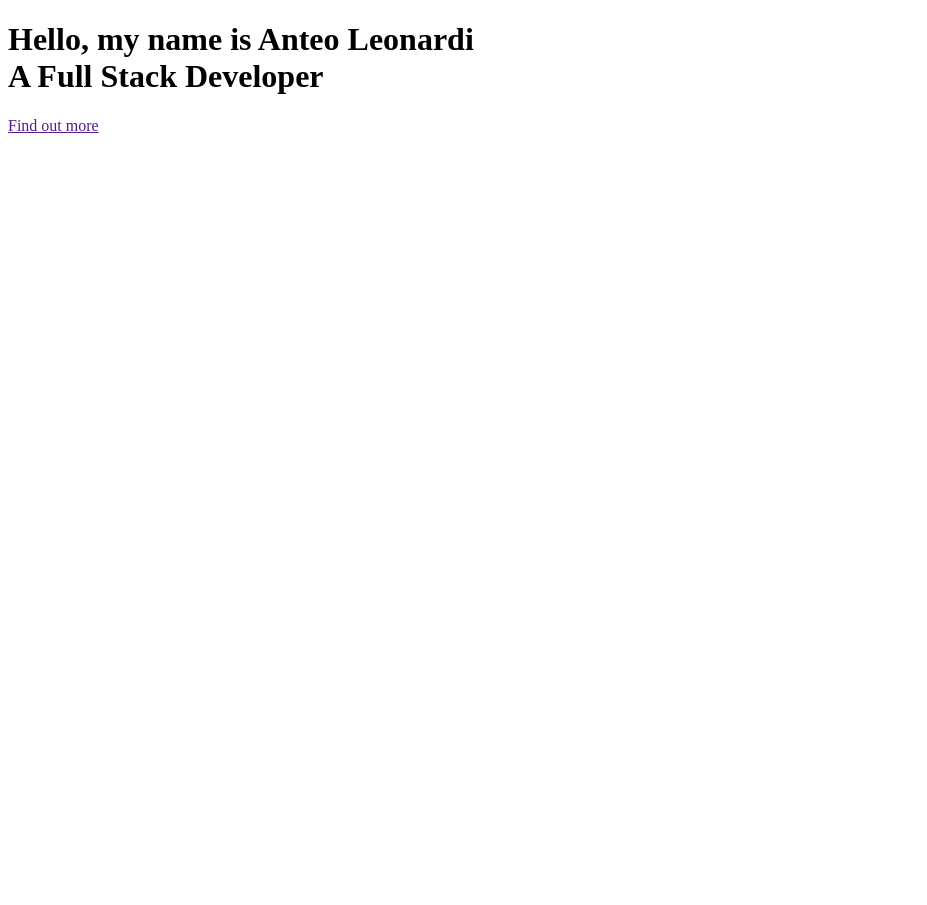
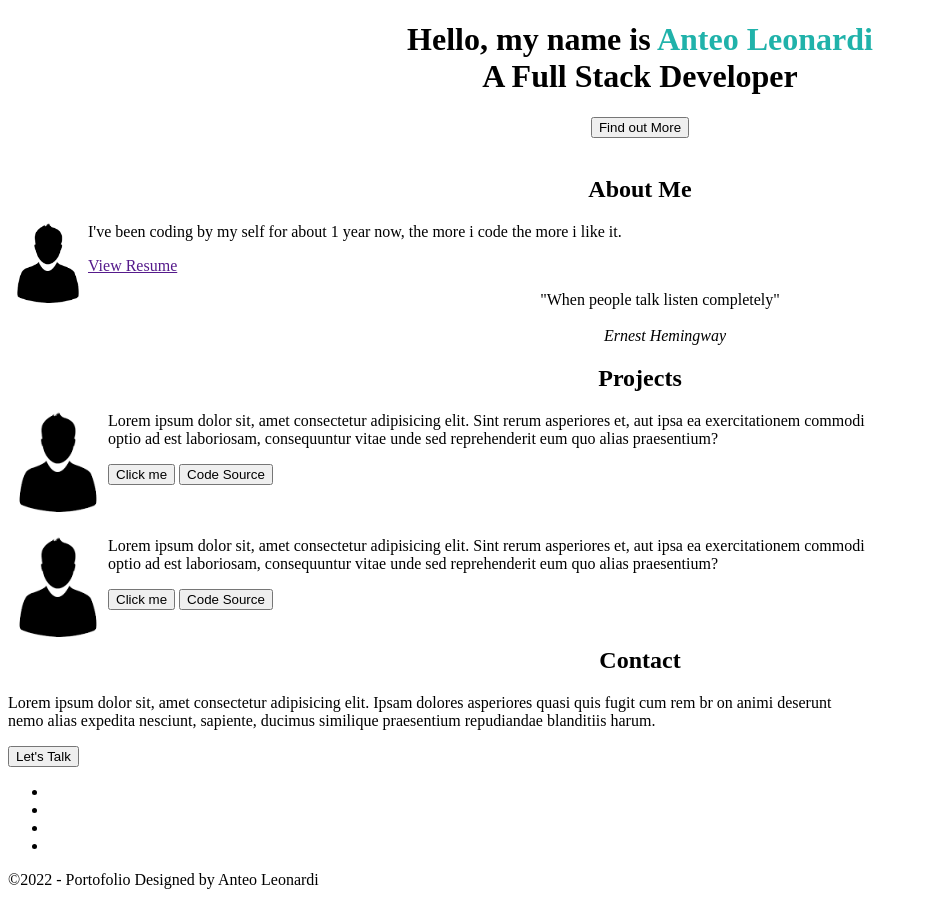
Before and after one commit to anteo123/anteo123.github.io, a plain HTML site: page index.html in a window 1280 px wide. Shown: the whole page, without its empty margins (0-927 px from the left). Before the commit the page ends 800 px from the top, so only its background shows below. Drawn offline with Linux system fonts and the light colour scheme.

Commit message:
add html content and css ( style)

```diff
--- a/index.html
+++ b/index.html
@@ -5,14 +5,119 @@
     <meta http-equiv="X-UA-Compatible" content="IE=edge" />
     <meta name="viewport" content="width=device-width, initial-scale=1.0" />
     <title>Anteo Leonardi Portofolio</title>
+    <style>
+      cite {
+        margin-left: 50px;
+      }
+      header {
+        text-align: center;
+      }
+      span {
+        color: lightseagreen;
+      }
+      blockquote {
+        text-align: center;
+      }
+      h2 {
+        text-align: center;
+      }
+    </style>
   </head>
   <body>
     <header>
       <h1>
-        Hello, my name is Anteo Leonardi <br />
+        Hello, my name is <span>Anteo Leonardi</span> <br />
         A Full Stack Developer
       </h1>
-      <a href="">Find out more</a>
+      <form target="_blank" action="https://github.com/anteo123">
+        <input type="submit" value="Find out More" />
+      </form>
+      <br />
     </header>
+    <main>
+      <section>
+        <h2>About Me</h2>
+        <div>
+          <p>
+            I've been coding by my self for about 1 year now, the more i code
+            the more i like it.
+            <img
+              style="float: left"
+              width="80px"
+              src="images/blackavatar.png"
+              alt="blackavatar"
+            />
+          </p>
+          <a href="">View Resume</a>
+        </div>
+
+        <blockquote>
+          "When people talk listen completely" <br />
+          <br />
+          <cite>Ernest Hemingway</cite>
+        </blockquote>
+      </section>
+      <section>
+        <h2>Projects</h2>
+        <article>
+          <p>
+            <img
+              style="float: left"
+              width="100px"
+              src="/images/blackavatar.png"
+              alt=""
+            />
+            Lorem ipsum dolor sit, amet consectetur adipisicing elit. Sint rerum
+            asperiores et, aut ipsa ea exercitationem commodi <br />
+            optio ad est laboriosam, consequuntur vitae unde sed reprehenderit
+            eum quo alias praesentium?
+          </p>
+          <form action="">
+            <input type="button" value="Click me" />
+            <input type="button" name="codescr" value="Code Source" />
+            <img src="" alt="" />
+          </form>
+          <br />
+          <br />
+          <p>
+            <img
+              style="float: left"
+              width="100px"
+              src="/images/blackavatar.png"
+              alt=""
+            />
+            Lorem ipsum dolor sit, amet consectetur adipisicing elit. Sint rerum
+            asperiores et, aut ipsa ea exercitationem commodi <br />
+            optio ad est laboriosam, consequuntur vitae unde sed reprehenderit
+            eum quo alias praesentium?
+          </p>
+        </article>
+        <form action="">
+          <input type="button" value="Click me" />
+          <input type="button" name="codescr" value="Code Source" />
+          <img src="" alt="" />
+        </form>
+      </section>
+      <br />
+      <h2>Contact</h2>
+      <p>
+        Lorem ipsum dolor sit, amet consectetur adipisicing elit. Ipsam dolores
+        asperiores quasi quis fugit cum rem br on animi deserunt <br />
+        nemo alias expedita nesciunt, sapiente, ducimus similique praesentium
+        repudiandae blanditiis harum.
+      </p>
+      <form action="">
+        <input type="button" name="" value="Let's Talk" />
+      </form>
+    </main>
+    <footer>
+      <ul>
+        <li><a href=""></a></li>
+        <li><a href=""></a></li>
+        <li><a href=""></a></li>
+        <li><a href=""></a></li>
+      </ul>
+      <p>&copy;2022 - Portofolio Designed by Anteo Leonardi</p>
+    </footer>
   </body>
 </html>
```
Also changed, not shown: images/blackavatar.png (added).
